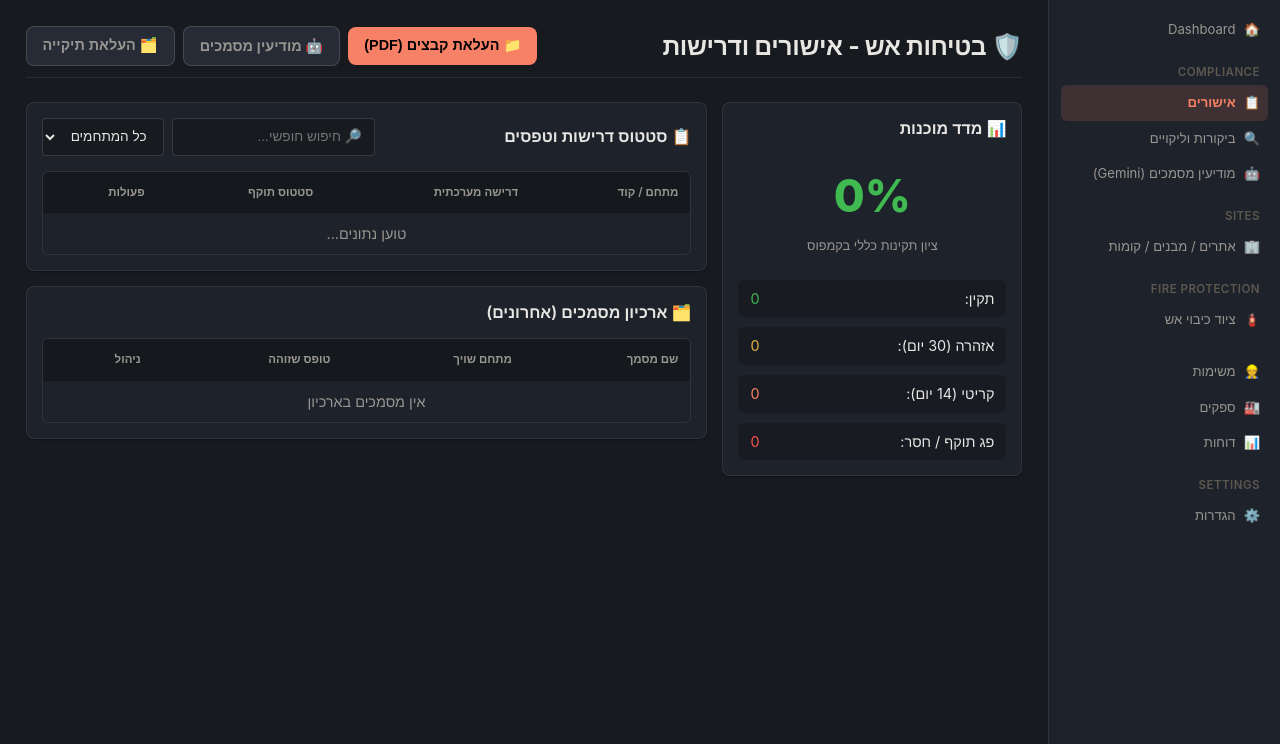
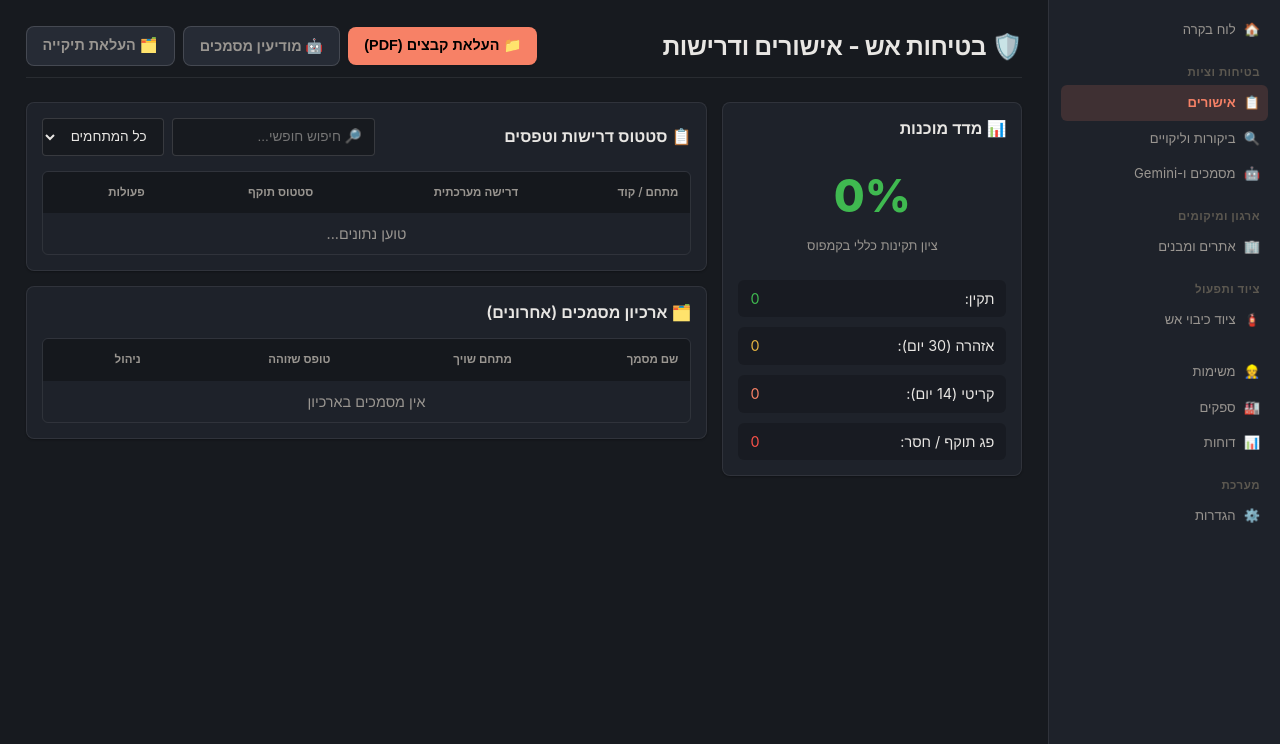
Before and after one commit to mv89-heb/Campus_Fire_ERP, a Flask app: page / in a window 1280 px wide. Shown: the part 56-800 px from the top of the page. Run offline with Flask 3, Linux system fonts and the light colour scheme; the visitor is signed in with stand-in values (Sample User, id 1); data that the repository does not hold is empty.

Commit message:
feat: simplify navigation labels and grouping

```diff
--- a/app/templates/_shell.html
+++ b/app/templates/_shell.html
@@ -53,20 +53,20 @@
   <div class="ds-body">
     <nav class="ds-sidebar" id="shellSidebar" role="navigation" aria-label="ניווט ראשי">
       <div class="ds-sidebar-group">
-        <a class="ds-sidebar-link {{ 'active' if active_nav == 'dashboard' else '' }}" href="/org-dashboard">🏠 <span>Dashboard</span></a>
+        <a class="ds-sidebar-link {{ 'active' if active_nav == 'dashboard' else '' }}" href="/org-dashboard">🏠 <span>לוח בקרה</span></a>
       </div>
       <div class="ds-sidebar-group">
-        <div class="ds-sidebar-group-label">Compliance</div>
+        <div class="ds-sidebar-group-label">בטיחות וציות</div>
         <a class="ds-sidebar-link {{ 'active' if active_nav == 'permits' else '' }}" href="/">📋 <span>אישורים</span></a>
         <a class="ds-sidebar-link {{ 'active' if active_nav == 'audits' else '' }}" href="/audits">🔍 <span>ביקורות וליקויים</span></a>
-        <a class="ds-sidebar-link {{ 'active' if active_nav == 'document_intelligence' else '' }}" href="/document-intelligence">🤖 <span>מודיעין מסמכים (Gemini)</span></a>
+        <a class="ds-sidebar-link {{ 'active' if active_nav == 'document_intelligence' else '' }}" href="/document-intelligence">🤖 <span>מסמכים ו-Gemini</span></a>
       </div>
       <div class="ds-sidebar-group">
-        <div class="ds-sidebar-group-label">Sites</div>
-        <a class="ds-sidebar-link {{ 'active' if active_nav == 'sites' else '' }}" href="/sites">🏢 <span>אתרים / מבנים / קומות</span></a>
+        <div class="ds-sidebar-group-label">ארגון ומיקומים</div>
+        <a class="ds-sidebar-link {{ 'active' if active_nav == 'sites' else '' }}" href="/sites">🏢 <span>אתרים ומבנים</span></a>
       </div>
       <div class="ds-sidebar-group">
-        <div class="ds-sidebar-group-label">Fire Protection</div>
+        <div class="ds-sidebar-group-label">ציוד ותפעול</div>
         <a class="ds-sidebar-link {{ 'active' if active_nav == 'equipment' else '' }}" href="/equipment">🧯 <span>ציוד כיבוי אש</span></a>
       </div>
       <div class="ds-sidebar-group">
@@ -75,7 +75,7 @@
         <a class="ds-sidebar-link {{ 'active' if active_nav == 'reports' else '' }}" href="/reports">📊 <span>דוחות</span></a>
       </div>
       <div class="ds-sidebar-group">
-        <div class="ds-sidebar-group-label">Settings</div>
+        <div class="ds-sidebar-group-label">מערכת</div>
         <a class="ds-sidebar-link {{ 'active' if active_nav == 'settings' else '' }}" href="/settings">⚙️ <span>הגדרות</span></a>
       </div>
     </nav>
```
